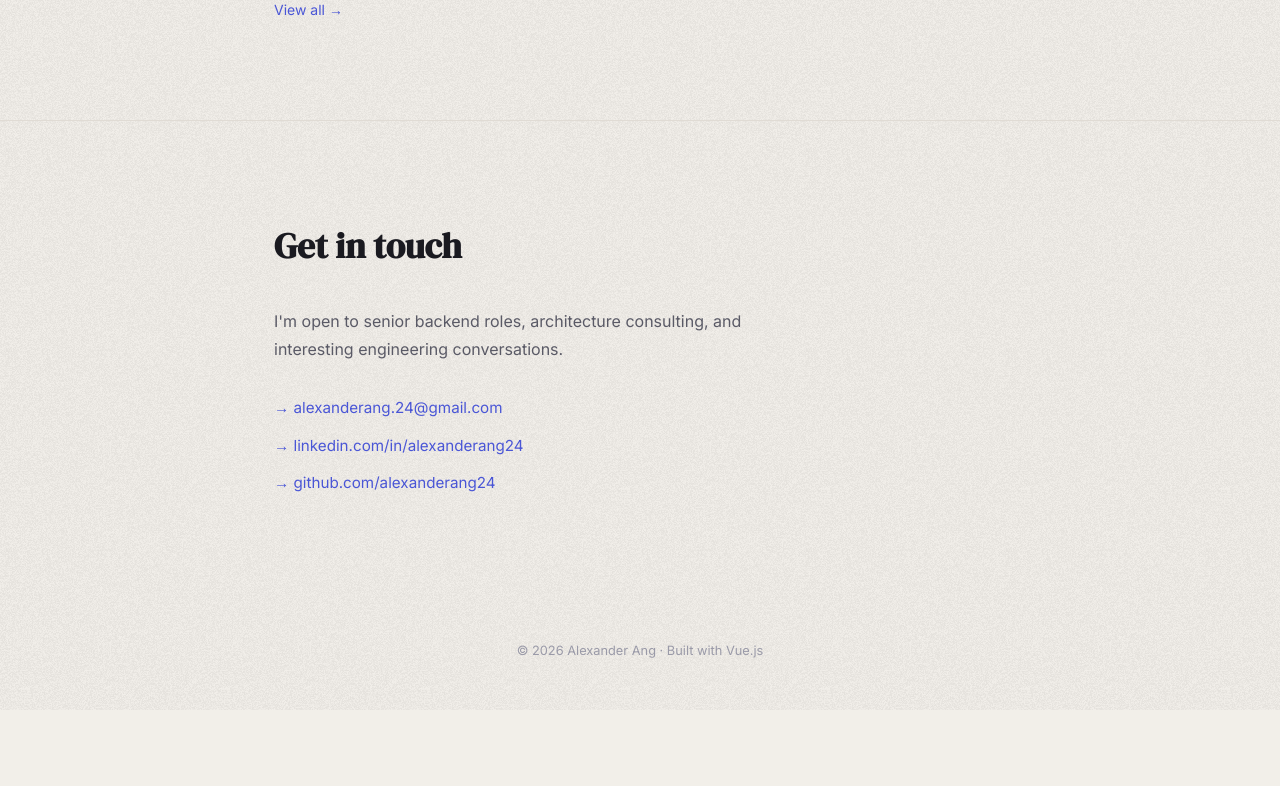
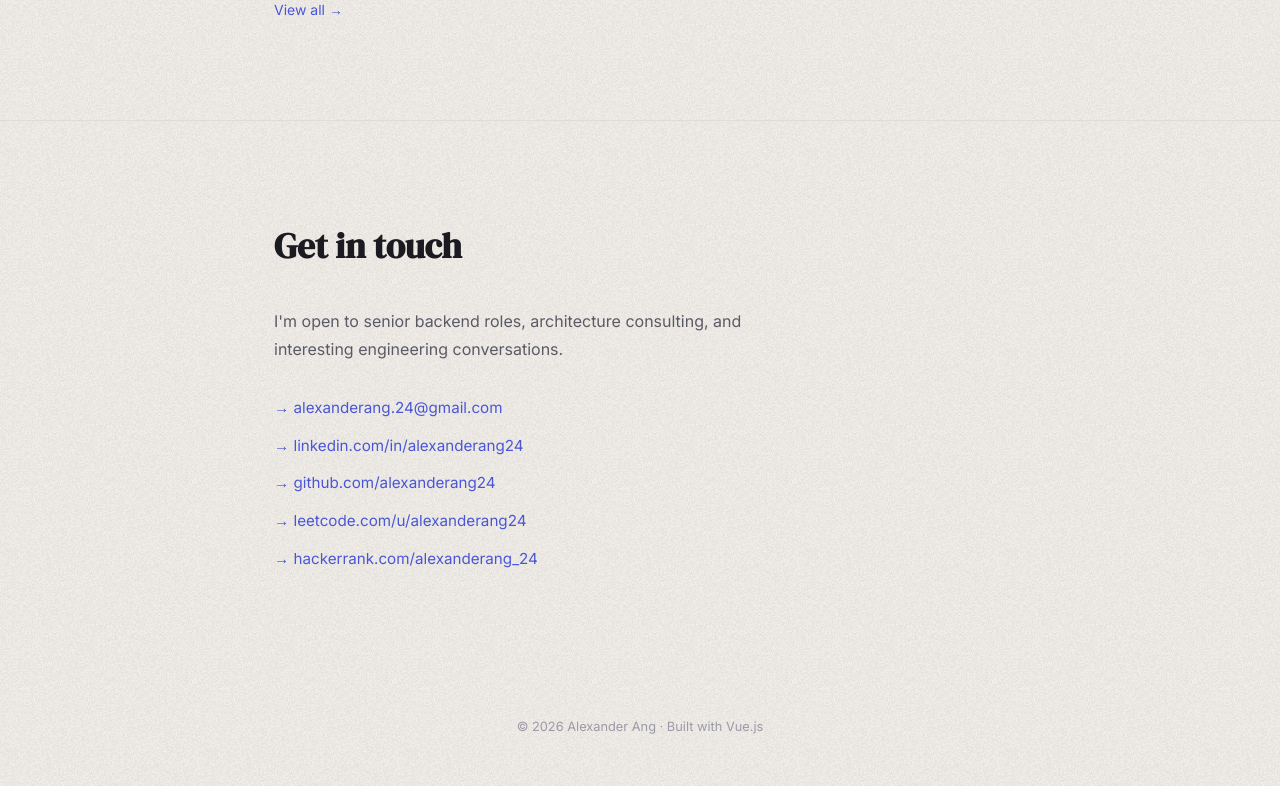
Before and after one commit to alexanderang24/portfolio, a Vue app: page / in a window 1280 px wide. Shown: the part 4494-5280 px from the top of the page. Before the commit the page ends 5204 px from the top, so only its background shows below. Built offline with nearby package versions, Linux system fonts and the light colour scheme.

Commit message:
Add LeetCode and HackerRank to contact section

```diff
--- a/src/components/ContactSection.vue
+++ b/src/components/ContactSection.vue
@@ -10,6 +10,8 @@
         <a href="mailto:alexanderang.24@gmail.com">→ alexanderang.24@gmail.com</a>
         <a href="https://linkedin.com/in/alexanderang24" target="_blank" rel="noopener">→ linkedin.com/in/alexanderang24</a>
         <a href="https://github.com/alexanderang24" target="_blank" rel="noopener">→ github.com/alexanderang24</a>
+        <a href="https://leetcode.com/u/alexanderang24" target="_blank" rel="noopener">→ leetcode.com/u/alexanderang24</a>
+        <a href="https://hackerrank.com/alexanderang_24" target="_blank" rel="noopener">→ hackerrank.com/alexanderang_24</a>
       </div>
     </div>
   </section>
```
